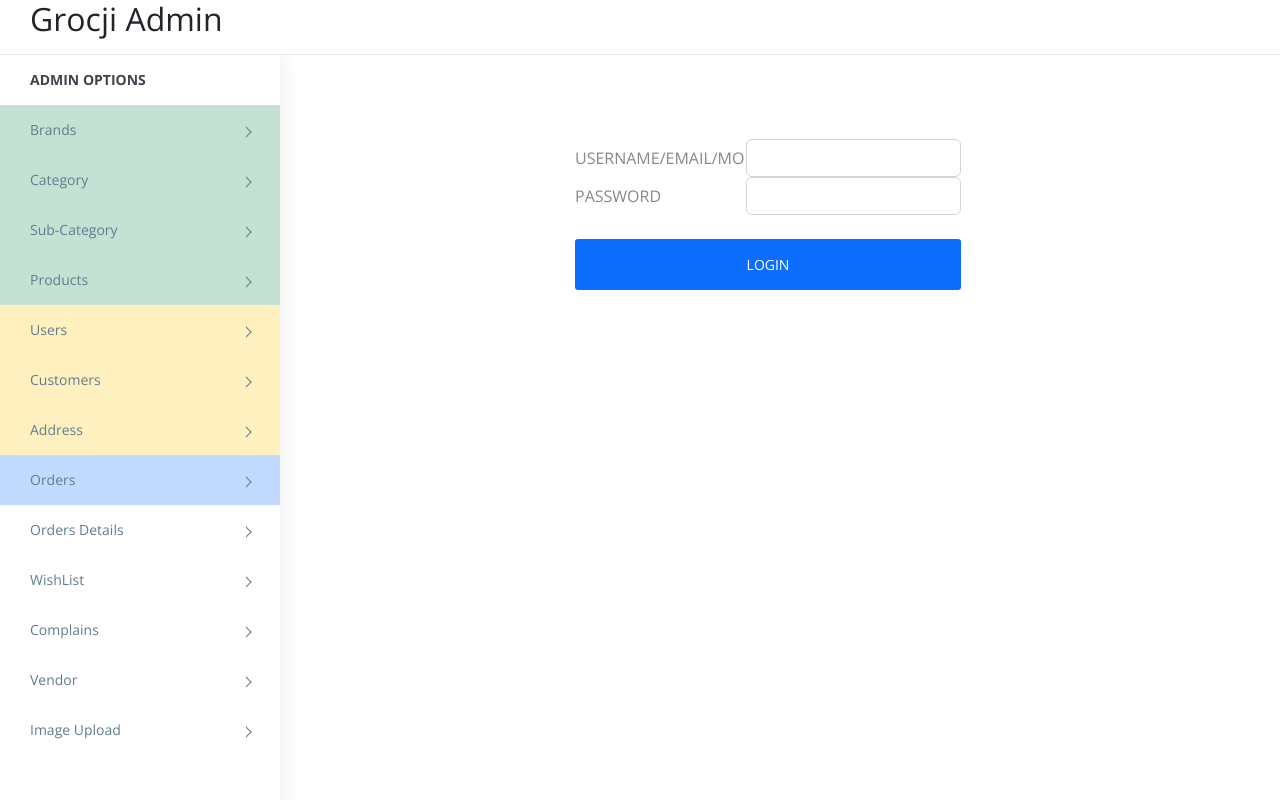
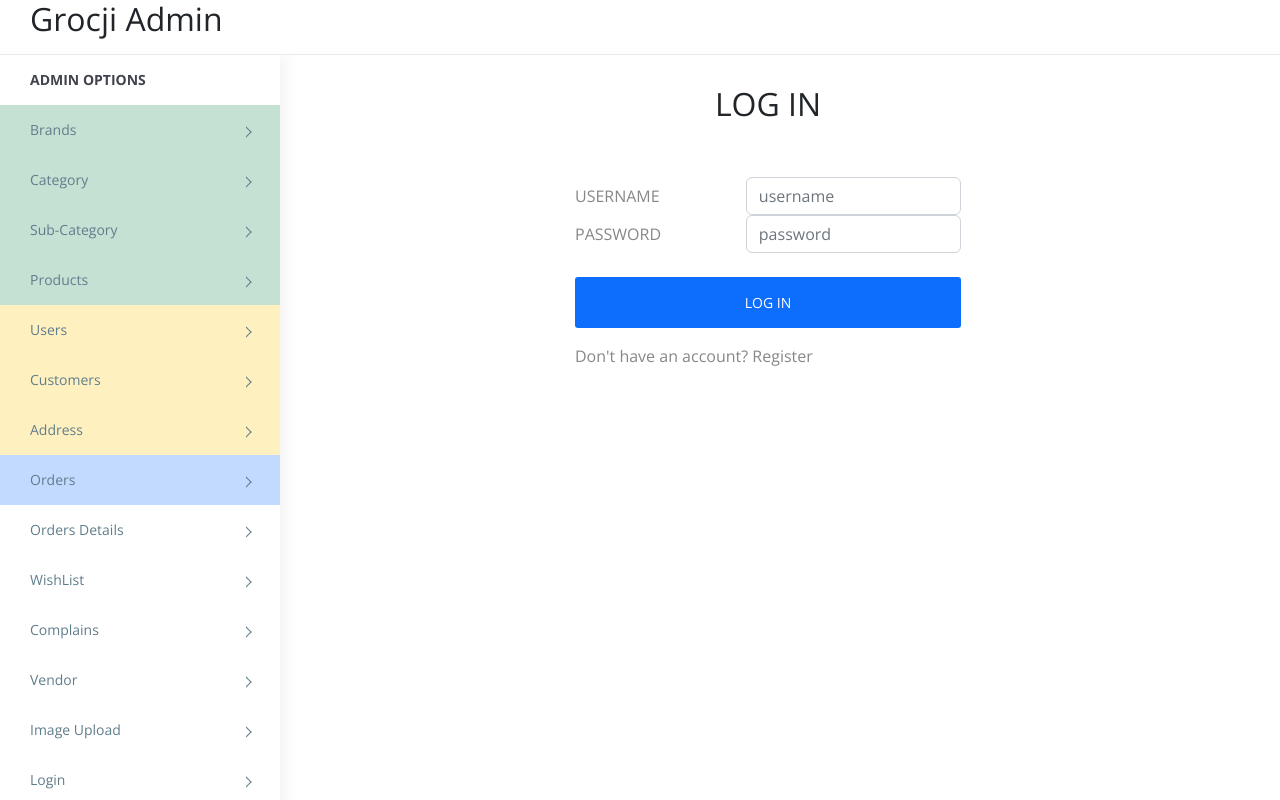
Before and after one commit to hsahu4012/admin, a React (Create React App) app: page /login in a window 1280 px wide. Built offline with nearby package versions, Linux system fonts and the light colour scheme.

Commit message:
ECP-192 dresshub_admin_login_page

```diff
--- a/src/components/common/Login.tsx
+++ b/src/components/common/Login.tsx
@@ -1,25 +1,24 @@
-import React, { useContext, useEffect, useState } from 'react';
-import Button from 'react-bootstrap/Button';
-import { Link, useNavigate } from 'react-router-dom';
+import React, { useContext, useEffect, useState } from "react";
+import Button from "react-bootstrap/Button";
+import { Link, useNavigate } from "react-router-dom";
 import { Formik, Field, Form } from "formik";
-import axios from 'axios';
-import loadImage from '../../images/giphy.gif';
+import axios from "axios";
+import loadImage from "../../images/giphy.gif";
 
-import { DataAppContext } from '../../DataContext';
+import { DataAppContext } from "../../DataContext";
 
 const Login = () => {
-
   const [loader, setLoader] = useState(false);
-  const [error, setError] = useState(false);
-  const [loginStatus, setLoginStatus] = useState(false);
-  const localContext = useContext(DataAppContext);
+  const [error, setError] = useState("");
+  // const [loginStatus, setLoginStatus] = useState(false);
+  // const localContext = useContext(DataAppContext);
 
   const navigate = useNavigate();
 
   const login = async (values: any) => {
     setLoader(true);
-    //console.log(values);
-    const url = process.env.REACT_APP_API_URL + 'users/login';
+    console.log("values", values);
+    const url = process.env.REACT_APP_API_URL + "users/login";
     try {
       const response = await axios.post(url, values);
       console.log(response.data);
@@ -28,44 +27,39 @@ const Login = () => {
       const { token, userId, userType } = response.data;
 
       if (response.status === 202) {
-        localStorage.setItem('jwttoken', token);
-        localStorage.setItem('userid', userId);
-        localStorage.setItem('usertype', userType);
-        setLoginStatus(true);
-        localContext.login_user();
-        if (userType === 'admin') {
-          navigate('/dashboardadmin');
-          return {
-            error: true
-          }
-        }
-        else {
-          navigate('/dashboard');
-          return {
-            error: true
-          }
-        }
+        localStorage.setItem("jwttoken", token);
+        localStorage.setItem("userid", userId);
+        localStorage.setItem("usertype", userType);
+        navigate("/brandlist");
+        // setLoginStatus(true);
+        // localContext.login_user();
 
+        // if (userType === 2) {
+        //   navigate("/brandlist");
+        // } else {
+        //   navigate("/login");
+        // }
+      } else {
+        setError("Something went wrong. Please try again later.");
       }
-      else {
-        setError(true);
-        return {
-          error: true
-        }
+    } catch (err: Error | any) {
+      setLoader(false);
+      console.error("Login failed:", error);
+      if (err.response && err.response.status === 422) {
+        setError("User not found. Please check your credentials.");
+      } else if (err.response && err.response.data) {
+        setError(err.response.data.message);
+      } else if (err.message === "Network Error") {
+        setError("Network error occurred. Please try again later.");
+      } else {
+        setError("Something went wrong. Please try again later.");
       }
     }
-    catch (err) {
-      setError(true);
-      setLoader(false);
-      return {
-        error: true
-      }
-    }
-  }
+  };
 
-  useEffect(() => {
-    //console.log('localContext in login page - ', localContext)
-  }, [localContext])
+  // useEffect(() => {
+  //   console.log("localContext in login page - ", localContext);
+  // }, [localContext]);
 
   return (
     <>
@@ -76,64 +70,67 @@ const Login = () => {
                 </div>
             </div>)} */}
 
-      <div className='row maincontent'>
-        <div className='col-md-3 col-xs-12'>
-
-        </div>
-        <div className='col-md-6 col-xs-12'>
+      <div className="row maincontent">
+        <div className="col-md-3 col-xs-12"></div>
+        <div className="col-md-6 col-xs-12">
           {/* <h2 className='text-center'>Welcome to HashedBit Innovations</h2> */}
-
+          <h2 className="text-center">LOG IN</h2>
           <Formik
             initialValues={{ username: "", password: "" }}
-            onSubmit={async (values, { resetForm }) => {
-              //console.log(values);
-              const { error } = await login(values);
-              if (!error) {
-                resetForm();
-              };
-            }}
+            onSubmit={(values) => login(values)}
           >
-            <Form className='login-form'>
+            <Form className="login-form">
               <br></br>
               <div className="form-group row">
-                <label className="col-sm-5 col-form-label">Username/Email/Mobile</label>
-                <div className='col-sm-7'>
-                  <Field name="username" type="text" className="form-control" placeholder="" required />
+                <label className="col-sm-5 col-form-label">Username</label>
+                <div className="col-sm-7">
+                  <Field
+                    name="username"
+                    type="text"
+                    className="form-control"
+                    placeholder="username"
+                  />
                 </div>
               </div>
 
               <div className="form-group row">
                 <label className="col-sm-5 col-form-label">Password</label>
-                <div className='col-sm-7'>
-                  <Field name="password" type="password" className="form-control" placeholder="" required />
+                <div className="col-sm-7">
+                  <Field
+                    name="password"
+                    type="password"
+                    className="form-control"
+                    placeholder="password"
+                  />
                 </div>
               </div>
               <br></br>
-              <button type="submit" className='btn btn-primary'>Login</button>
+              <button type="submit" className="btn btn-primary">
+                {loader ? "Logging In" : "Log In"}
+              </button>
               <br></br>
+              <p className="mt-3">
+                Don't have an account? <Link to="/register">Register</Link>
+              </p>
             </Form>
           </Formik>
 
-          {
-            error && (
-              <div className="alert alert-danger" role="alert">
-                Please, try after sometime or try again with correct values.
-              </div>
-            )
-          }
+          {error && (
+            <div className="alert alert-danger" role="alert">
+              {error}
+            </div>
+          )}
         </div>
-        <div className='col-md-3 col-xs-12'>
-
-        </div>
+        {/* <div className="col-md-3 col-xs-12"></div>
         {loader && (
           <div className="loading">
             <img src={loadImage} alt="Loader" />
           </div>
-        )
-        }
+
+        )} */}
       </div>
     </>
-  )
-}
+  );
+};
 
-export default Login
+export default Login;
--- a/src/components/shared/LeftPanel.js
+++ b/src/components/shared/LeftPanel.js
@@ -79,6 +79,10 @@ const LeftPanel = () => {
                     <Link to="/imageList">Image Upload</Link>
                   </li>
 
+                  <li className="menu-item-has-children dropdown">
+                    <Link to="/login">Login</Link>
+                  </li>
+
                   {/* <li className="menu-title">Student Options</li>
                                         <li className="menu-item-has-children dropdown"><Link to='/profile' >Profile</Link></li>
                                         <li className="menu-item-has-children dropdown"><Link to='/dashboard' >Dashboard</Link></li>
```
